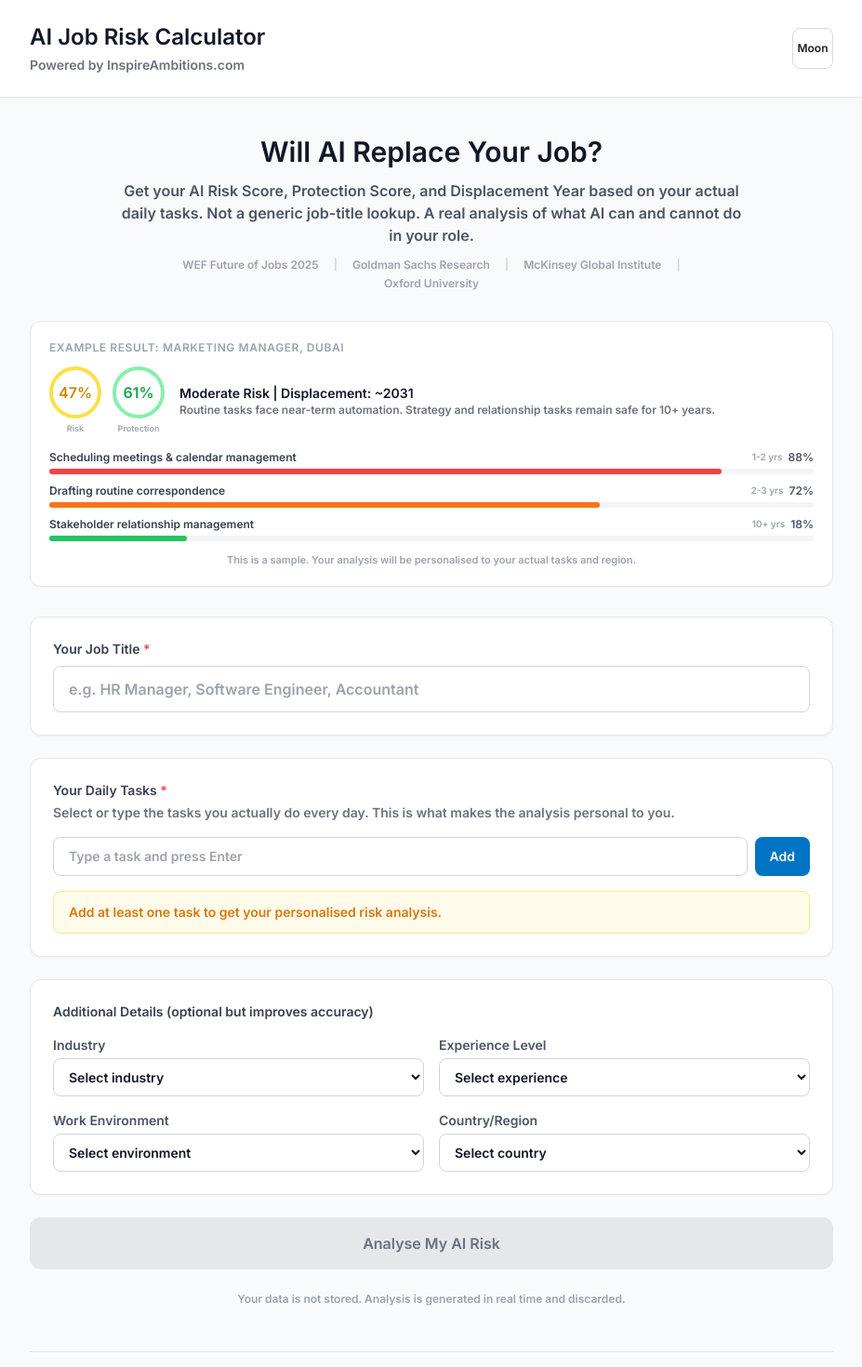
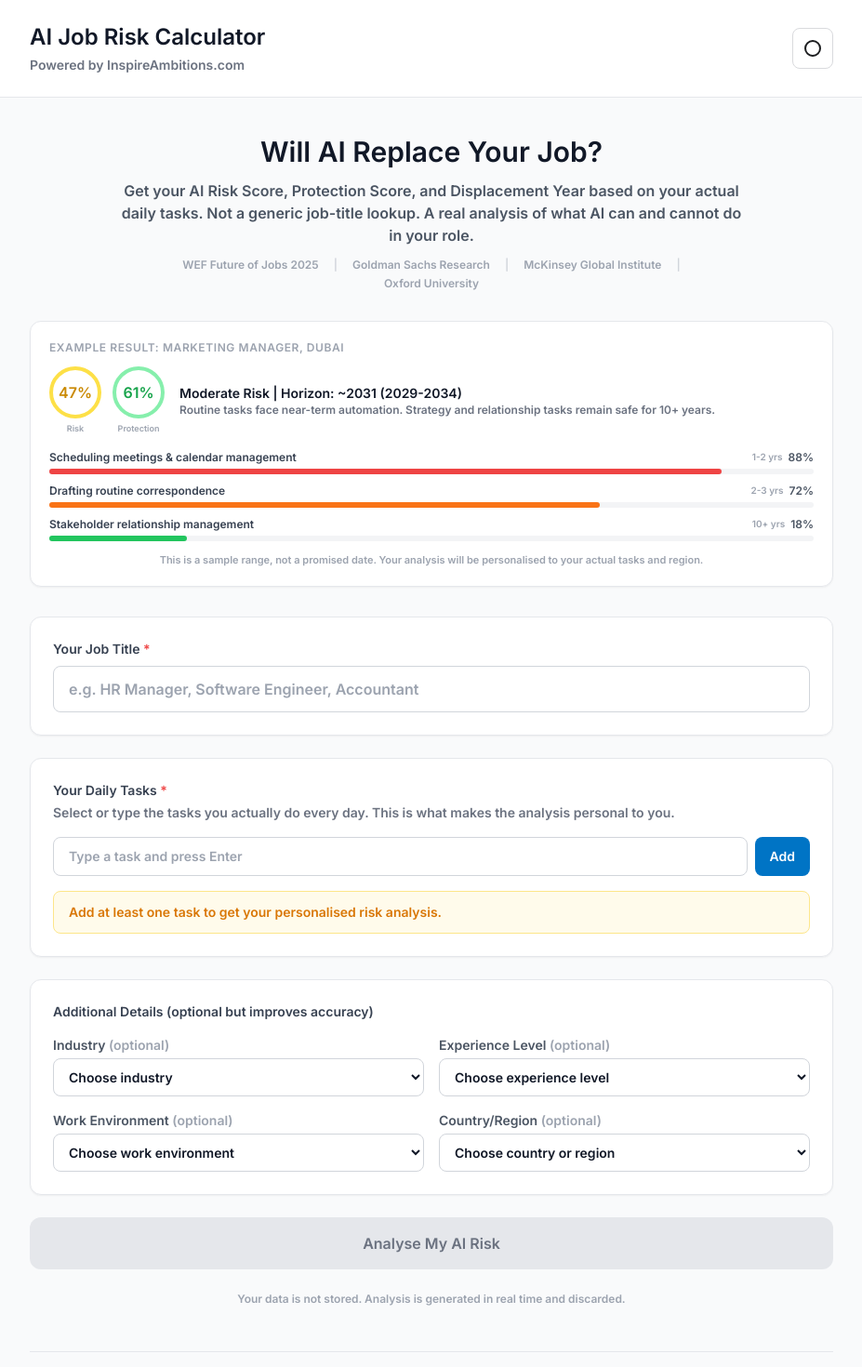
Before and after one commit to inspireambitions/ai-job-risk-calculator, a Next.js app: page / in a window 1280 px wide. Shown: the top 1470 px of the page at 93% size, without its empty margins (176-1103 px from the left). Built offline with nearby package versions, Linux system fonts and the light colour scheme.

Commit message:
Close Fable calculator trust and funnel findings

```diff
--- a/app/globals.css
+++ b/app/globals.css
@@ -55,6 +55,23 @@ body {
   color: var(--ia-ink);
   font-size: 12px;
   font-weight: 700;
+  display: inline-flex;
+  align-items: center;
+  justify-content: center;
+}
+
+.theme-icon {
+  width: 18px;
+  height: 18px;
+  border: 2px solid currentColor;
+  border-radius: 50%;
+  box-shadow: inset -4px -2px 0 0 var(--ia-surface);
+}
+
+:root[data-theme='dark'] .theme-icon {
+  background: var(--ia-accent);
+  border-color: var(--ia-accent);
+  box-shadow: none;
 }
 
 :root[data-theme='dark'] .bg-white { background-color: var(--ia-surface) !important; }
--- a/app/layout.js
+++ b/app/layout.js
@@ -6,12 +6,12 @@ const inter = Inter({ subsets: ['latin'], display: 'swap', variable: '--font-int
 
 export const metadata = {
   title: 'AI Job Risk Calculator | Will AI Take My Job?',
-  description: 'Find out if AI will replace your job. Get your AI Risk Score, Protection Score, and Displacement Year based on your actual daily tasks. Research-backed by WEF, Goldman Sachs, McKinsey, and Oxford. Free.',
+  description: 'Find out how AI may change your work. Get an AI Risk Score, Protection Score, and displacement range based on your actual daily tasks, informed by published research. Free.',
   keywords: 'AI job risk, will AI take my job, AI replace job, automation risk calculator, AI job displacement, future of work, AI career impact, AI protection score, when will AI replace my job',
   metadataBase: new URL('https://calculator.inspireambitions.com'),
   openGraph: {
     title: 'AI Job Risk Calculator | Will AI Take My Job?',
-    description: 'Get your AI Risk Score, Protection Score, and Displacement Year. Task-level analysis backed by WEF, Goldman Sachs, and McKinsey research. Free.',
+    description: 'Get an AI Risk Score, Protection Score, and displacement range. Task-level analysis informed by published research. Free.',
     url: 'https://calculator.inspireambitions.com',
     siteName: 'AI Job Risk Calculator',
     type: 'website',
@@ -20,7 +20,7 @@ export const metadata = {
   twitter: {
     card: 'summary_large_image',
     title: 'AI Job Risk Calculator | Will AI Take My Job?',
-    description: 'Get your AI Risk Score, Protection Score, and Displacement Year based on your actual daily tasks. Research-backed. Free.',
+    description: 'Get an AI Risk Score, Protection Score, and displacement range based on your actual daily tasks. Informed by published research. Free.',
     creator: '@InspireAmbition',
   },
   robots: {
--- a/components/EmailCapture.js
+++ b/components/EmailCapture.js
@@ -11,6 +11,7 @@ export function buildEmailHTML(results, formData) {
   const score = results.overallRiskScore;
   const protectionScore = results.protectionScore || 0;
   const displacementYear = results.displacementYear || null;
+  const displacementRange = results.displacementRange || null;
 
   const riskColor = score <= 30 ? '#22c55e' : score <= 55 ? '#eab308' : score <= 75 ? '#f97316' : '#ef4444';
   const protColor = protectionScore >= 70 ? '#22c55e' : protectionScore >= 45 ? '#eab308' : protectionScore >= 25 ? '#f97316' : '#ef4444';
@@ -38,7 +39,8 @@ export function buildEmailHTML(results, formData) {
   if (displacementYear) {
     html += `<div style="background:#fff8f0;border:1px solid #fed7aa;border-radius:8px;padding:16px;text-align:center;margin-bottom:20px;">
 <div style="font-size:11px;text-transform:uppercase;color:#888;letter-spacing:1px;">Estimated Displacement Horizon</div>
-<div style="font-size:32px;font-weight:800;color:#ea580c;margin:6px 0;">${displacementYear}</div>
+<div style="font-size:32px;font-weight:800;color:#ea580c;margin:6px 0;">~${displacementYear}${displacementRange ? ` (${displacementRange.earliest}-${displacementRange.latest})` : ''}</div>
+<div style="font-size:12px;color:#666;">Planning range, not a promised date.</div>
 <div style="font-size:12px;color:#888;">Year when AI could automate 50%+ of your current tasks</div>
 </div>`;
   }
--- a/components/ExampleResult.js
+++ b/components/ExampleResult.js
@@ -30,7 +30,7 @@ export default function ExampleResult() {
           </div>
         </div>
         <div>
-          <p className="text-sm font-bold text-gray-900">Moderate Risk | Displacement: ~2031</p>
+          <p className="text-sm font-bold text-gray-900">Moderate Risk | Horizon: ~2031 (2029-2034)</p>
           <p className="text-xs text-gray-500">
             Routine tasks face near-term automation. Strategy and relationship tasks remain safe for 10+ years.
           </p>
@@ -59,7 +59,7 @@ export default function ExampleResult() {
       </div>
 
       <p className="text-[11px] text-gray-400 mt-3 text-center">
-        This is a sample. Your analysis will be personalised to your actual tasks and region.
+        This is a sample range, not a promised date. Your analysis will be personalised to your actual tasks and region.
       </p>
     </div>
   );
--- a/components/JobForm.js
+++ b/components/JobForm.js
@@ -175,7 +175,7 @@ export default function JobForm({ onSubmit, initialData }) {
         <div className="grid grid-cols-1 sm:grid-cols-2 gap-4">
           {/* Industry */}
           <div>
-            <label htmlFor="industry" className="block text-sm text-gray-600 mb-1">Industry</label>
+            <label htmlFor="industry" className="block text-sm text-gray-600 mb-1">Industry <span className="text-gray-400">(optional)</span></label>
             <select
               id="industry"
               name="industry"
@@ -183,7 +183,7 @@ export default function JobForm({ onSubmit, initialData }) {
               onChange={(e) => setIndustry(e.target.value)}
               className="w-full px-3 py-2.5 border border-gray-300 rounded-lg focus:ring-2 focus:ring-brand-500 focus:border-brand-500 outline-none text-sm bg-white"
             >
-              <option value="">Select industry</option>
+              <option value="">Choose industry</option>
               {industries.map((ind) => (
                 <option key={ind} value={ind}>{ind}</option>
               ))}
@@ -192,7 +192,7 @@ export default function JobForm({ onSubmit, initialData }) {
 
           {/* Experience */}
           <div>
-            <label htmlFor="experience" className="block text-sm text-gray-600 mb-1">Experience Level</label>
+            <label htmlFor="experience" className="block text-sm text-gray-600 mb-1">Experience Level <span className="text-gray-400">(optional)</span></label>
             <select
               id="experience"
               name="experience"
@@ -200,7 +200,7 @@ export default function JobForm({ onSubmit, initialData }) {
               onChange={(e) => setExperience(e.target.value)}
               className="w-full px-3 py-2.5 border border-gray-300 rounded-lg focus:ring-2 focus:ring-brand-500 focus:border-brand-500 outline-none text-sm bg-white"
             >
-              <option value="">Select experience</option>
+              <option value="">Choose experience level</option>
               {experienceLevels.map((exp) => (
                 <option key={exp.value} value={exp.value}>{exp.label}</option>
               ))}
@@ -209,7 +209,7 @@ export default function JobForm({ onSubmit, initialData }) {
 
           {/* Work Environment */}
           <div>
-            <label htmlFor="work-environment" className="block text-sm text-gray-600 mb-1">Work Environment</label>
+            <label htmlFor="work-environment" className="block text-sm text-gray-600 mb-1">Work Environment <span className="text-gray-400">(optional)</span></label>
             <select
               id="work-environment"
               name="workEnvironment"
@@ -217,7 +217,7 @@ export default function JobForm({ onSubmit, initialData }) {
               onChange={(e) => setWorkEnvironment(e.target.value)}
               className="w-full px-3 py-2.5 border border-gray-300 rounded-lg focus:ring-2 focus:ring-brand-500 focus:border-brand-500 outline-none text-sm bg-white"
             >
-              <option value="">Select environment</option>
+              <option value="">Choose work environment</option>
               {workEnvironments.map((env) => (
                 <option key={env} value={env}>{env}</option>
               ))}
@@ -226,7 +226,7 @@ export default function JobForm({ onSubmit, initialData }) {
 
           {/* Country */}
           <div>
-            <label htmlFor="country" className="block text-sm text-gray-600 mb-1">Country/Region</label>
+            <label htmlFor="country" className="block text-sm text-gray-600 mb-1">Country/Region <span className="text-gray-400">(optional)</span></label>
             <select
               id="country"
               name="country"
@@ -234,7 +234,7 @@ export default function JobForm({ onSubmit, initialData }) {
               onChange={(e) => setCountry(e.target.value)}
               className="w-full px-3 py-2.5 border border-gray-300 rounded-lg focus:ring-2 focus:ring-brand-500 focus:border-brand-500 outline-none text-sm bg-white"
             >
-              <option value="">Select country</option>
+              <option value="">Choose country or region</option>
               {countries.map((c) => (
                 <option key={c} value={c}>{c}</option>
               ))}
--- a/components/ThemeToggle.js
+++ b/components/ThemeToggle.js
@@ -34,7 +34,7 @@ export default function ThemeToggle() {
       aria-label={`Switch to ${theme === 'dark' ? 'light' : 'dark'} mode`}
       title={`Switch to ${theme === 'dark' ? 'light' : 'dark'} mode`}
     >
-      {theme === 'dark' ? 'Sun' : 'Moon'}
+      <span className="theme-icon" aria-hidden="true" />
     </button>
   );
 }
```
Also changed, not shown: components/ResultsDisplay.js (+18 -9 lines), components/SEOContent.js (+5 -5 lines), 1 other file (tests, documents, lock files or other folders).
